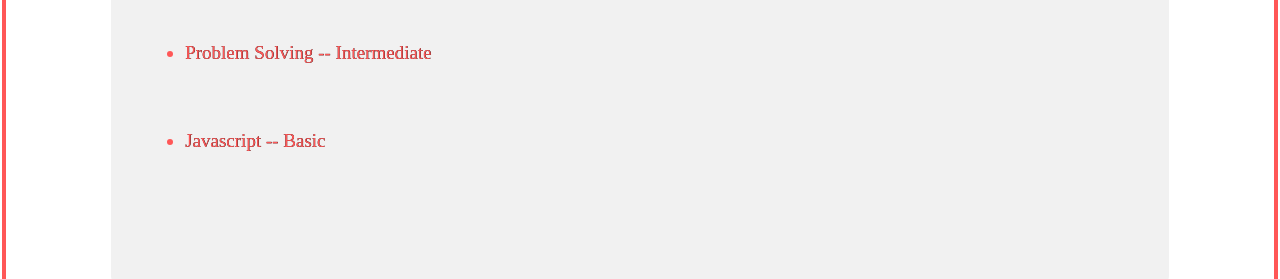
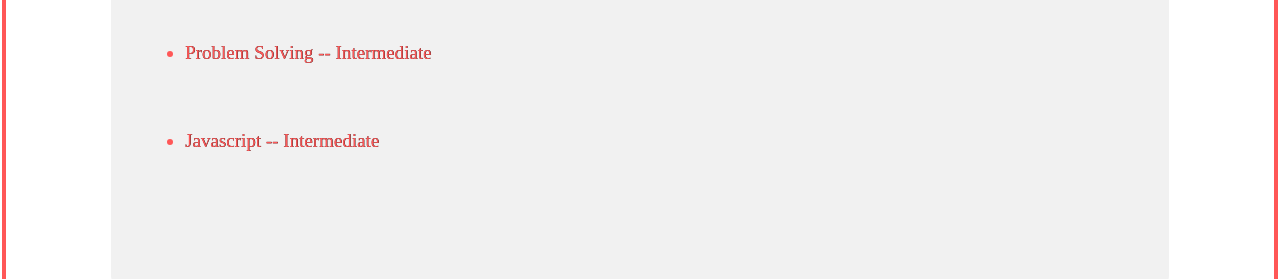
Before and after one commit to ankitsingh2105/Portfolio, a React (Create React App) app: page / in a window 1280 px wide. Shown: the part 2760-3039 px from the top of the page. Built offline with nearby package versions, Linux system fonts and the light colour scheme; a web font is replaced by a local one.

Commit message:
added certificate

```diff
--- a/src/COMPONENTS/Newhome.jsx
+++ b/src/COMPONENTS/Newhome.jsx
@@ -373,7 +373,7 @@ export default function Newhome() {
                     <ul className='lost'>
                         <li className='hack' style={greetingstyle}> <a href="https://www.hackerrank.com/certificates/d7f5c7a96e11" className='certificate' target="_blank" rel="noopener noreferrer" style={greetingstyle}>Rest Api -- Intermediate</a> </li>
                         <li className='hack' style={greetingstyle}> <a href="https://www.hackerrank.com/certificates/4c12a2eeb3aa" className='certificate' target="_blank" rel="noopener noreferrer" style={greetingstyle}>Problem Solving -- Intermediate</a></li>
-                        <li className='hack' style={greetingstyle}> <a href="https://www.hackerrank.com/certificates/5760e5e7b185" className='certificate' target="_blank" rel="noopener noreferrer" style={greetingstyle}>Javascript -- Basic</a></li>
+                        <li className='hack' style={greetingstyle}> <a href="https://www.hackerrank.com/certificates/d361cc12a646" className='certificate' target="_blank" rel="noopener noreferrer" style={greetingstyle}>Javascript -- Intermediate</a></li>
                     </ul>
                     <br></br>
                     <br></br>
```
